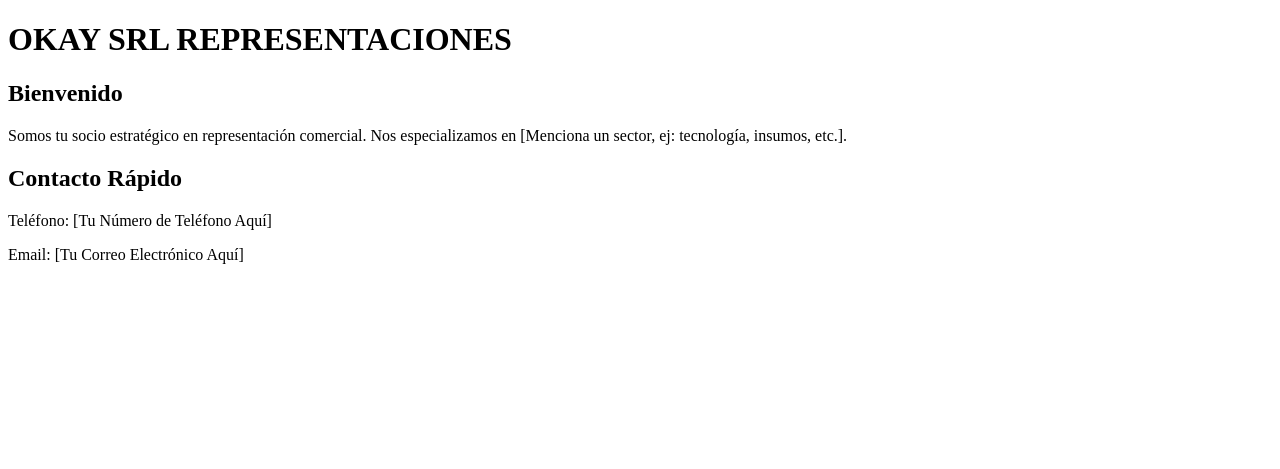
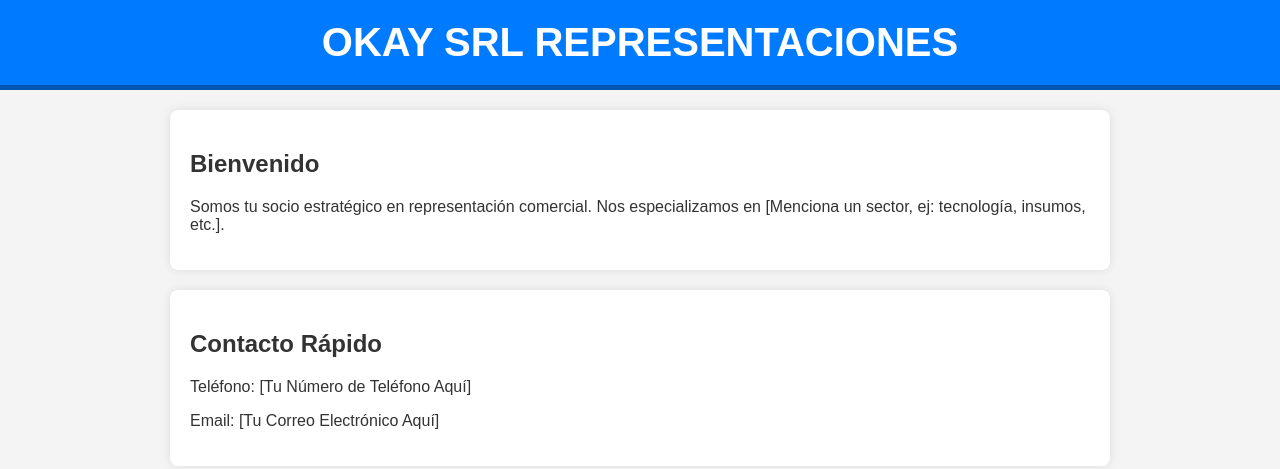
Before and after one commit to OnkeyRepresentacionesSRL/onkeyrepresentacionessrl, a plain HTML site: page index.html in a window 1280 px wide. Drawn offline with Linux system fonts and the light colour scheme.

Commit message:
Add files via upload

```diff
--- a/index.html
+++ b/index.html
@@ -4,7 +4,8 @@
     <meta charset="UTF-8">
     <meta name="viewport" content="width=device-width, initial-scale=1.0">
     <title>Okay SRL Representaciones</title>
-</head>
+<link rel="stylesheet" href="styles.css">
+</head></head>
 <body>
     <header>
         <h1>OKAY SRL REPRESENTACIONES</h1>
--- /dev/null
+++ b/styles.css
@@ -0,0 +1,29 @@
+/* Estilos CSS - styles.css */
+body {
+    font-family: Arial, sans-serif; /* Define un tipo de letra más legible */
+    margin: 0; /* Quita el margen blanco del borde */
+    background-color: #f4f4f4; /* Fondo gris muy claro (suave) */
+    color: #333; /* Color de letra gris oscuro */
+}
+
+header {
+    background-color: #007bff; /* Color azul para el encabezado (puedes cambiarlo al color de tu empresa) */
+    color: white; /* Letra blanca */
+    padding: 20px 0; /* Espacio arriba y abajo */
+    text-align: center; /* Centra el texto */
+    border-bottom: 5px solid #0056b3; /* Línea de separación */
+}
+
+h1 {
+    margin: 0;
+    font-size: 2.5em;
+}
+
+section {
+    padding: 20px;
+    margin: 20px auto;
+    max-width: 900px; /* Limita el ancho del contenido para que se vea bien */
+    background-color: white;
+    box-shadow: 0 0 10px rgba(0, 0, 0, 0.1); /* Sombra suave para que destaque */
+    border-radius: 8px; /* Bordes redondeados suaves */
+}
```
